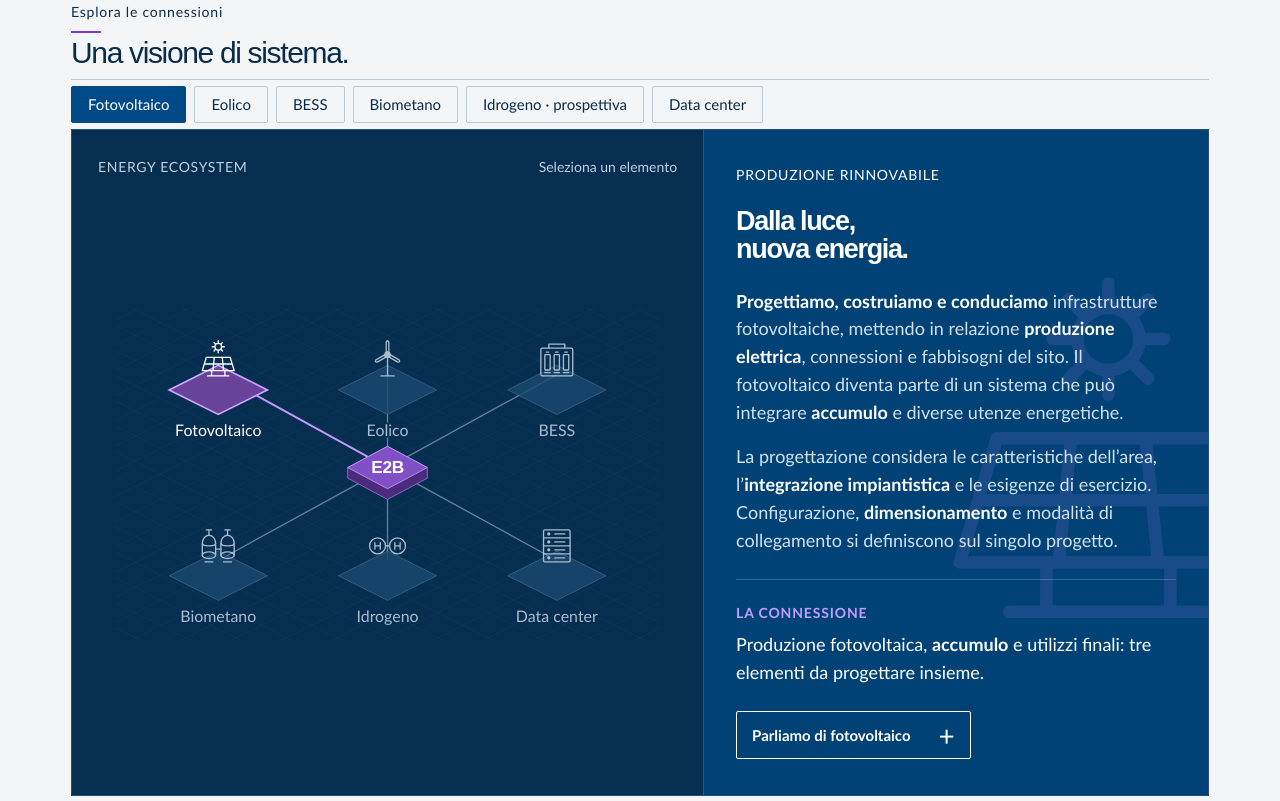
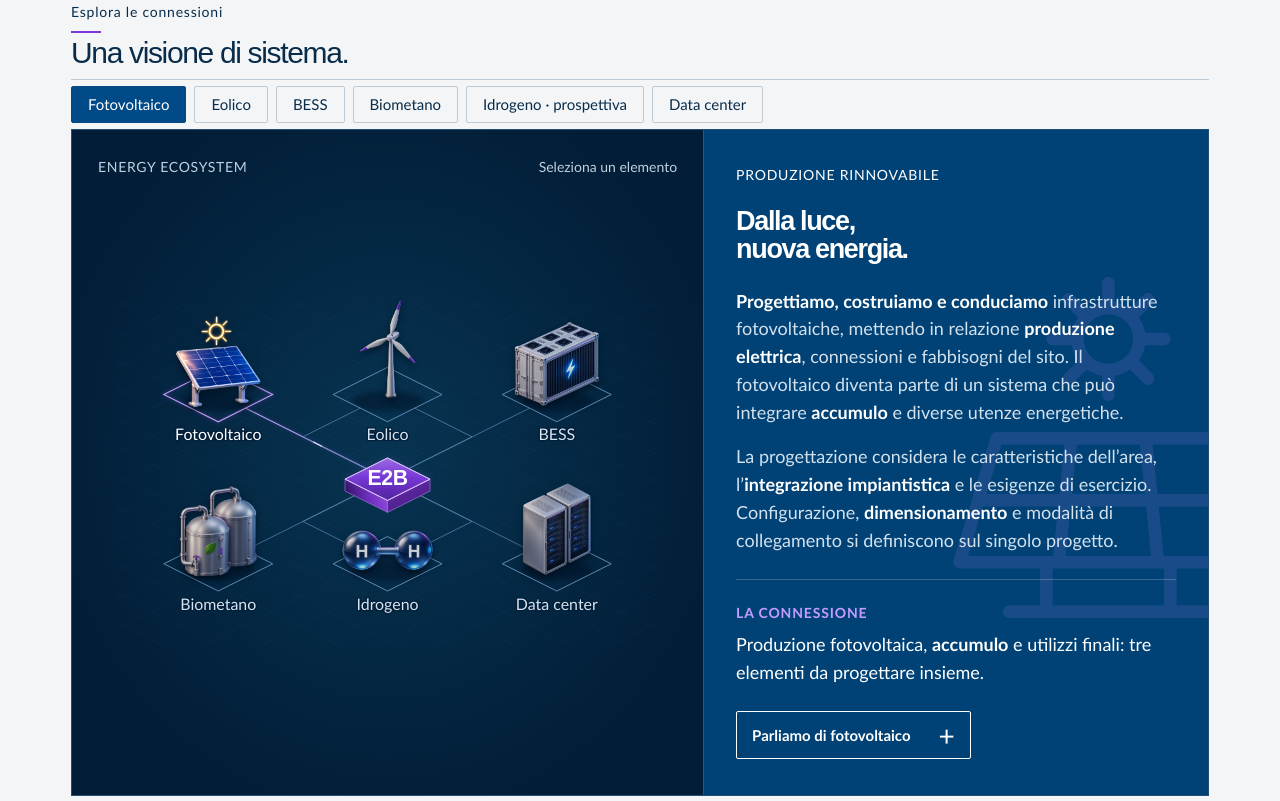
Before and after one commit to nicolepiffer97-art/E2B, a plain HTML site: page index.html in a window 1280 px wide. Shown: the part 1659-2460 px from the top of the page. Drawn offline with Linux system fonts and the light colour scheme; animation ran at ten frames a second; a web font is replaced by a local one.

Commit message:
Upgrade energy ecosystem with independent 3D assets and precise isometric routes

```diff
--- a/app.js
+++ b/app.js
@@ -184,6 +184,7 @@ enableTabs('.method-tabs [role="tab"]','method',selectMethod);
 
 const mapLayoutQuery=matchMedia('(max-width:600px)');
 function layoutEnergyMap(){
+  if(window.E2BEcosystem){window.E2BEcosystem.layout(mapLayoutQuery.matches);return;}
   const compact=mapLayoutQuery.matches;
   const positions=compact?{solar:[90,72],wind:[280,72],bess:[470,72],bio:[90,348],hydrogen:[280,348],digital:[470,348]}:{solar:[155,100],wind:[410,100],bess:[665,100],bio:[155,380],hydrogen:[410,380],digital:[665,380]};
   const center=compact?[280,210]:[410,240];
--- /dev/null
+++ b/ecosystem-3d.css
@@ -0,0 +1,30 @@
+/* Independent visual layers; app.js remains the interaction controller. */
+.system-map:has(.ecosystem-3d){background:radial-gradient(ellipse at 50% 48%,#073451 0%,#021d37 78%);overflow:hidden}
+.ecosystem-3d .map-grid{pointer-events:none}
+.ecosystem-3d .map-node{opacity:1;isolation:isolate}
+.ecosystem-3d .node-base,.ecosystem-3d .map-node.active .node-base{fill:none;stroke:#729dc5;stroke-width:1.25;filter:none;transition:stroke .2s,filter .2s}
+.ecosystem-3d .node-shadow{fill:#000b1e;opacity:.40;filter:blur(4px);pointer-events:none;transition:opacity .35s,filter .35s}
+.ecosystem-3d .node-asset{pointer-events:none;filter:brightness(.85) saturate(.84) drop-shadow(0 5px 5px #000a16aa);transition:transform .35s cubic-bezier(.22,.7,.3,1),filter .35s;transform-box:fill-box;transform-origin:center bottom}
+.ecosystem-3d .map-node:hover .node-base,.ecosystem-3d .map-node:focus-visible .node-base{fill:none;stroke:#c4b2f2;filter:drop-shadow(0 0 4px #8f6bdc88)}
+.ecosystem-3d .map-node.active .node-base{stroke:#c39af7;stroke-width:1.7;filter:drop-shadow(0 0 4px #9b65e57a)}
+.ecosystem-3d .map-node:hover .node-asset,.ecosystem-3d .map-node:focus-visible .node-asset{transform:translateY(-6px);filter:brightness(1.08) saturate(1) drop-shadow(0 9px 7px #000a1688)}
+.ecosystem-3d .map-node.active .node-asset{filter:brightness(1.06) saturate(1) drop-shadow(0 6px 5px #000a16aa)}
+.ecosystem-3d .map-node:hover .node-shadow,.ecosystem-3d .map-node:focus-visible .node-shadow{opacity:.26;filter:blur(6px)}
+.ecosystem-3d .map-node:focus-visible .node-base{stroke:#fff;stroke-width:2.2}
+.ecosystem-3d .node-hit{pointer-events:all}
+.system-map .ecosystem-3d .node-label{font-family:Corbel,Calibri,"Segoe UI",sans-serif;font-size:24px;font-weight:400;fill:#d5e4f1;stroke:#021e38;stroke-width:4px;paint-order:stroke;pointer-events:none}
+.ecosystem-3d .map-node.active .node-label,.ecosystem-3d .map-node:hover .node-label,.ecosystem-3d .map-node:focus-visible .node-label{fill:#fff}
+.ecosystem-3d .network-lines path{stroke:#5582aa;stroke-width:1.15;transition:stroke .4s,filter .4s}
+.ecosystem-3d .network-lines path.active{stroke:#b79aee;stroke-width:1.55;filter:drop-shadow(0 0 3px #8662d76b)}
+.ecosystem-3d .network-lines path.hovered{stroke:#d6c7ff;stroke-width:1.55}
+.ecosystem-3d .energy-flows path{stroke:#e6ddff;stroke-width:1.7;stroke-dasharray:14 284;stroke-linecap:round;pointer-events:none}
+.ecosystem-3d .energy-flows path.active,.ecosystem-3d .energy-flows path.hovered{animation:flow 5s linear infinite}
+.ecosystem-3d .hub-left,.ecosystem-3d .hub-right{stroke:#aa76e9;stroke-width:1}
+.ecosystem-3d .hub-surface{stroke:#d6b9ff;stroke-width:1.4;fill-opacity:.94}
+.ecosystem-3d .hub-outline{stroke:#e0caff;stroke-width:1.2;filter:drop-shadow(0 0 7px #a26aee);opacity:.8;animation:ecosystem-hub-breathe 4.8s ease-in-out infinite}
+.system-map .ecosystem-3d .central-node .central-label{font-size:32px;fill:#fff;letter-spacing:-.6px;pointer-events:none}
+.ecosystem-3d:not(.ecosystem-in-view) .energy-flows path,.ecosystem-3d:not(.ecosystem-in-view) .hub-outline{animation-play-state:paused}
+@keyframes ecosystem-hub-breathe{0%,100%{opacity:.55}50%{opacity:.95}}
+@media(max-width:600px){.system-map .ecosystem-3d .node-label{font-size:25px}.system-map .ecosystem-3d .central-node .central-label{font-size:29px}}
+@media(prefers-reduced-motion:reduce){.ecosystem-3d .energy-flows path,.ecosystem-3d .hub-outline{animation:none!important}.ecosystem-3d .node-asset{transform:none!important}.ecosystem-3d *{transition:none!important}}
+@media print{.ecosystem-3d .energy-flows{display:none}}
--- /dev/null
+++ b/ecosystem-3d.js
@@ -0,0 +1,122 @@
+/* Visual enhancement only: app.js continues to own selection, tabs, content and keyboard events. */
+(() => {
+  'use strict';
+  const NS = 'http://www.w3.org/2000/svg';
+  const keys = ['solar', 'wind', 'bess', 'bio', 'hydrogen', 'digital'];
+  const midpoint = (a, b) => [(a[0] + b[0]) / 2, (a[1] + b[1]) / 2];
+  const translated = (p, origin) => [p[0] + origin[0], p[1] + origin[1]];
+  const diamond = (rx, ry) => [[0, -ry], [rx, 0], [0, ry], [-rx, 0]];
+  const outline = points => points.map((p, i) => (i ? 'L' : 'M') + p.join(' ')).join(' ') + 'Z';
+  const line = points => points.map((p, i) => (i ? 'L' : 'M') + p.join(' ')).join(' ');
+  function geometry(compact) {
+    const center = compact ? [280, 243] : [410, 267.5];
+    const dx = compact ? 190 : 255, dy = dx / 2;
+    const positions = {
+      solar: [center[0] - dx, center[1] - dy], wind: [center[0], center[1] - dy], bess: [center[0] + dx, center[1] - dy],
+      bio: [center[0] - dx, center[1] + dy], hydrogen: [center[0], center[1] + dy], digital: [center[0] + dx, center[1] + dy]
+    };
+    const base = diamond(compact ? 64 : 82, compact ? 32 : 41);
+    const hub = diamond(compact ? 54 : 64, compact ? 27 : 32);
+    const sideIndex = {ne: 0, se: 1, sw: 2, nw: 3};
+    const port = (vertices, origin, side) => {
+      const i = sideIndex[side];
+      return translated(midpoint(vertices[i], vertices[(i + 1) % 4]), origin);
+    };
+    const outer = (key, side) => port(base, positions[key], side);
+    const inner = side => port(hub, center, side);
+    // Intersection of projected grid axes (slopes +1/2 and -1/2), never a guessed elbow.
+    const elbow = (a, b, slope) => {
+      const x = ((b[1] - a[1]) / slope + b[0] + a[0]) / 2;
+      return [x, a[1] + slope * (x - a[0])];
+    };
+    const branch = (key, outerSide, innerSide, slope) => {
+      const a = outer(key, outerSide), b = inner(innerSide);
+      return [a, elbow(a, b, slope), b];
+    };
+    const routes = {
+      solar: [[outer('solar', 'se'), inner('nw')]],
+      wind: [branch('wind', 'sw', 'nw', -.5), branch('wind', 'se', 'ne', .5)],
+      bess: [[outer('bess', 'sw'), inner('ne')]],
+      bio: [[outer('bio', 'ne'), inner('sw')]],
+      hydrogen: [branch('hydrogen', 'nw', 'sw', .5), branch('hydrogen', 'ne', 'se', -.5)],
+      digital: [[outer('digital', 'nw'), inner('se')]]
+    };
+    return {compact, center, positions, base, hub, routes, width: compact ? 560 : 820, height: compact ? 460 : 520,
+      labelY: (compact ? 32 : 41) + 28, thickness: compact ? 14 : 18};
+  }
+  function element(tag, attributes = {}) {
+    const node = document.createElementNS(NS, tag);
+    Object.entries(attributes).forEach(([key, value]) => node.setAttribute(key, value));
+    return node;
+  }
+  let svg;
+  const assetBoxes = {solar: [146, 142, -121], wind: [132, 150, -143], bess: [148, 130, -111],
+    bio: [134, 140, -119], hydrogen: [140, 80, -69], digital: [142, 142, -123]};
+  function layout(compact) {
+    svg ||= document.querySelector('.ecosystem');
+    if (!svg) return;
+    const g = geometry(compact);
+    svg.setAttribute('viewBox', `0 0 ${g.width} ${g.height}`);
+    svg.querySelector('.map-grid').setAttribute('width', g.width);
+    svg.querySelector('.map-grid').setAttribute('height', g.height);
+    const hub = svg.querySelector('.central-node');
+    hub.setAttribute('transform', `translate(${g.center.join(' ')})`);
+    const [n, e, s, w] = g.hub, down = p => [p[0], p[1] + g.thickness];
+    hub.querySelector('.hub-surface').setAttribute('d', outline(g.hub));
+    hub.querySelector('.hub-left').setAttribute('d', outline([w, s, down(s), down(w)]));
+    hub.querySelector('.hub-right').setAttribute('d', outline([s, e, down(e), down(s)]));
+    hub.querySelector('.hub-outline').setAttribute('d', outline(g.hub));
+    svg.querySelectorAll('[data-node]').forEach(node => {
+      const key = node.dataset.node;
+      node.setAttribute('transform', `translate(${g.positions[key].join(' ')})`);
+      node.querySelector('.node-base').setAttribute('d', outline(g.base));
+      node.querySelector('.node-shadow').setAttribute('rx', compact ? 42 : 54);
+      node.querySelector('.node-shadow').setAttribute('ry', compact ? 12 : 15);
+      node.querySelector('.node-label').setAttribute('y', g.labelY);
+      const hit = node.querySelector('.node-hit');
+      const scale = compact ? .82 : 1, [width, height, y] = assetBoxes[key], image = node.querySelector('.node-asset');
+      const assetY = y * scale + (compact && key === 'hydrogen' ? 7 : 0), hitY = assetY - 3;
+      hit.setAttribute('x', compact ? -87 : -105); hit.setAttribute('y', hitY);
+      hit.setAttribute('width', compact ? 174 : 210); hit.setAttribute('height', g.labelY + 13 - hitY);
+      image.setAttribute('x', -width * scale / 2); image.setAttribute('width', width * scale);
+      image.setAttribute('height', height * scale); image.setAttribute('y', assetY);
+    });
+    svg.querySelectorAll('[data-route]').forEach(route => route.setAttribute('d', g.routes[route.dataset.route].map(line).join(' ')));
+  }
+  // Exposed geometry is also used for deterministic midpoint and symmetry checks.
+  window.E2BEcosystem = {geometry, layout};
+  svg = document.querySelector('.ecosystem');
+  if (!svg) return;
+  svg.classList.add('ecosystem-3d');
+  const defs = svg.querySelector('defs');
+  const surface = element('linearGradient', {id: 'hub-surface-3d', x1: 0, y1: 0, x2: 0, y2: 1});
+  [[0, '#a56ded'], [.48, '#7c37dd'], [1, '#51209b']].forEach(([offset, color]) => surface.append(element('stop', {offset, 'stop-color': color})));
+  const side = element('linearGradient', {id: 'hub-side-3d', x1: 0, y1: 0, x2: 1, y2: 0});
+  [[0, '#381368'], [.55, '#6c2fbc'], [1, '#8b46d5']].forEach(([offset, color]) => side.append(element('stop', {offset, 'stop-color': color})));
+  defs.append(surface, side);
+  const grid = defs.querySelector('#mapgrid');
+  grid.setAttribute('width', 44); grid.setAttribute('height', 44);
+  const gridLine = grid.querySelector('path');
+  gridLine.setAttribute('d', 'M44 0H0V44'); gridLine.setAttribute('stroke', '#2b618c'); gridLine.setAttribute('opacity', '.20');
+  const network = svg.querySelector('.network-lines');
+  const flows = element('g', {class: 'energy-flows', 'aria-hidden': 'true', fill: 'none'});
+  keys.forEach(key => flows.append(element('path', {'data-route': key})));
+  network.after(flows);
+  const hub = svg.querySelector('.central-node');
+  const label = hub.querySelector('.central-label');
+  hub.replaceChildren(element('path', {class: 'hub-left', fill: 'url(#hub-side-3d)'}),
+    element('path', {class: 'hub-right', fill: '#542394'}),
+    element('path', {class: 'hub-surface', fill: 'url(#hub-surface-3d)'}),
+    element('path', {class: 'hub-outline', fill: 'none'}), label);
+  label.setAttribute('y', 9);
+  svg.querySelectorAll('[data-node]').forEach(node => {
+    const old = node.querySelector('.node-illustration');
+    const shadow = element('ellipse', {class: 'node-shadow', cx: 0, cy: 10});
+    node.querySelector('.node-base').before(shadow);
+    const image = element('image', {class: 'node-asset', href: `assets/ecosystem-3d/${node.dataset.node}.webp`,
+      preserveAspectRatio: 'xMidYMax meet', 'aria-hidden': 'true', decoding: 'async'});
+    old.replaceWith(image);
+  });
+  const observer = new IntersectionObserver(entries => svg.classList.toggle('ecosystem-in-view', entries[0].isIntersecting));
+  observer.observe(svg);
+})();
```
Also changed, not shown: index.html (+1 -1 lines), assets/ecosystem-3d/bess.webp (added), assets/ecosystem-3d/bio.webp (added), assets/ecosystem-3d/digital.webp (added), assets/ecosystem-3d/hydrogen.webp (added), assets/ecosystem-3d/solar.webp (added), assets/ecosystem-3d/wind.webp (added).
